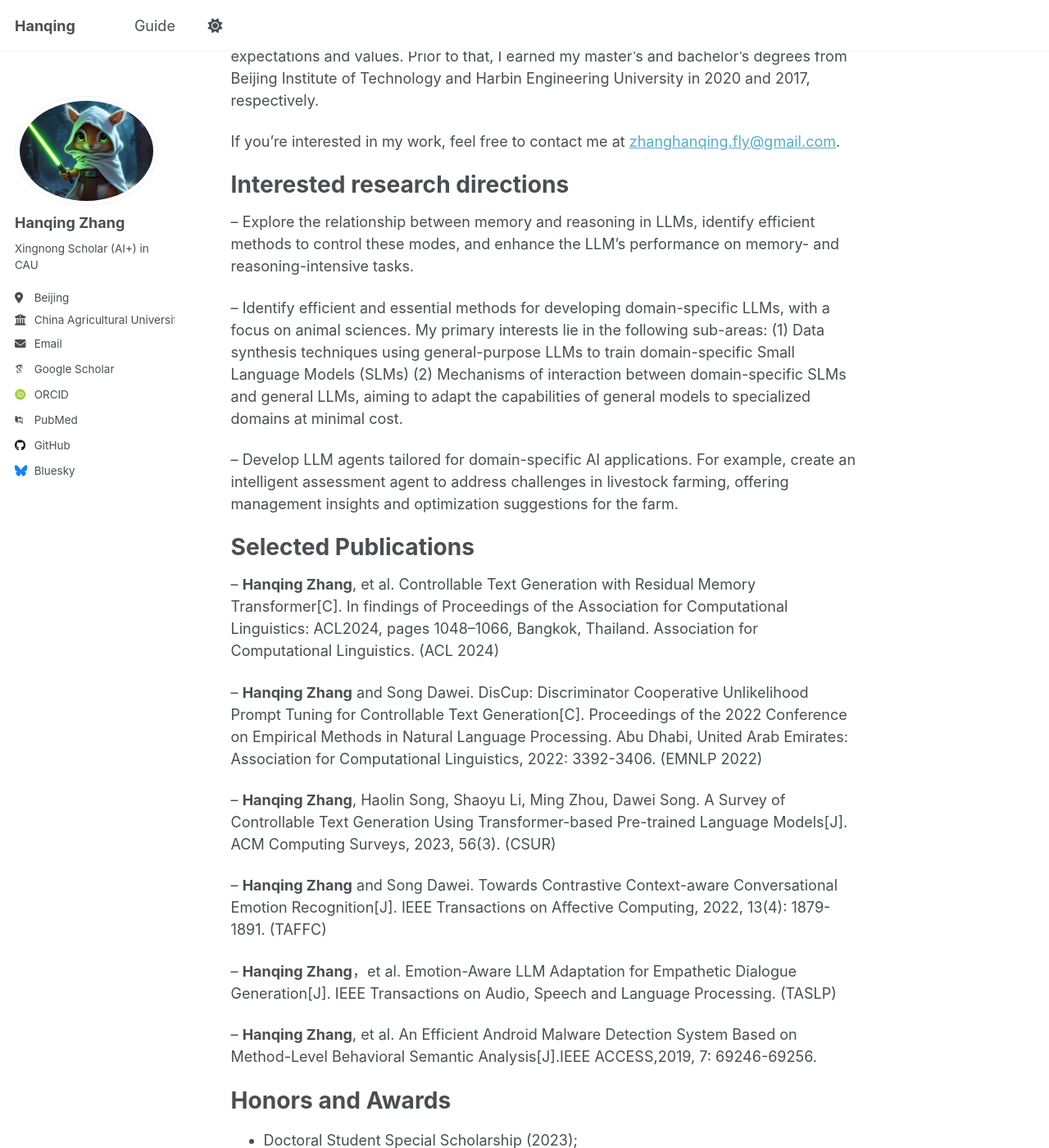
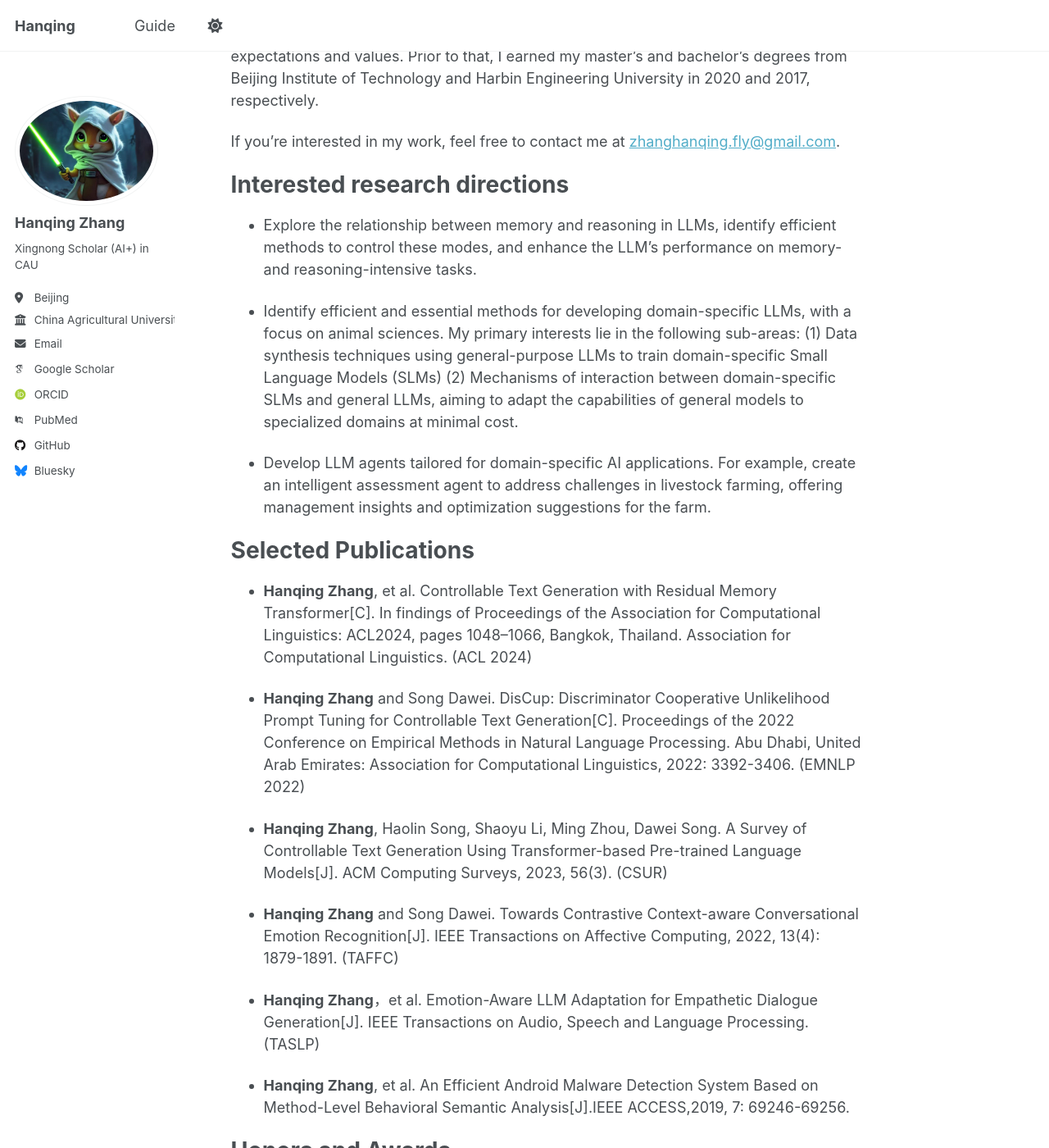
Before and after one commit to littlehacker26/hanqing.github.io, a Jekyll site: the page built from _pages/about.md, in a window 1280 px wide and 1400 px high, scrolled down 326 px. Shown: the whole window at 82% size. Built offline with Jekyll 4.4.1, drawn with Linux system fonts in a browser that asks for light colours; some web fonts are replaced; a script that is not in the unit is left out.

```diff
--- a/_pages/about.md
+++ b/_pages/about.md
@@ -17,27 +17,27 @@ If you're interested in my work, feel free to contact me at [zhanghanqing.fly@gm
 
 Interested research directions
 ======
- -- Explore the relationship between memory and reasoning in LLMs, identify efficient methods to control these modes, and enhance the LLM's performance on memory- and reasoning-intensive tasks.
+ - Explore the relationship between memory and reasoning in LLMs, identify efficient methods to control these modes, and enhance the LLM's performance on memory- and reasoning-intensive tasks.
 
- -- Identify efficient and essential methods for developing domain-specific LLMs, with a focus on animal sciences. My primary interests lie in the following sub-areas: (1) Data synthesis techniques using general-purpose LLMs to train domain-specific Small Language Models (SLMs)   (2) Mechanisms of interaction between domain-specific SLMs and general LLMs, aiming to adapt the capabilities of general models to specialized domains at minimal cost.
+ - Identify efficient and essential methods for developing domain-specific LLMs, with a focus on animal sciences. My primary interests lie in the following sub-areas: (1) Data synthesis techniques using general-purpose LLMs to train domain-specific Small Language Models (SLMs)   (2) Mechanisms of interaction between domain-specific SLMs and general LLMs, aiming to adapt the capabilities of general models to specialized domains at minimal cost.
 
-  -- Develop LLM agents tailored for domain-specific AI applications. For example, create an intelligent assessment agent to address challenges in livestock farming, offering management insights and optimization suggestions for the farm.
+  - Develop LLM agents tailored for domain-specific AI applications. For example, create an intelligent assessment agent to address challenges in livestock farming, offering management insights and optimization suggestions for the farm.
 
 
 
 Selected Publications
 ======
--- **Hanqing Zhang**, et al. Controllable Text Generation with Residual Memory Transformer[C].  In findings of Proceedings of the Association for Computational Linguistics: ACL2024, pages 1048–1066, Bangkok, Thailand. Association for Computational Linguistics. (ACL 2024)
+- **Hanqing Zhang**, et al. Controllable Text Generation with Residual Memory Transformer[C].  In findings of Proceedings of the Association for Computational Linguistics: ACL2024, pages 1048–1066, Bangkok, Thailand. Association for Computational Linguistics. (ACL 2024)
 
--- **Hanqing Zhang** and Song Dawei. DisCup: Discriminator Cooperative Unlikelihood Prompt Tuning for Controllable Text Generation[C]. Proceedings of the 2022 Conference on Empirical Methods in Natural Language Processing. Abu Dhabi, United Arab Emirates: Association for Computational Linguistics, 2022: 3392-3406. (EMNLP 2022)
+- **Hanqing Zhang** and Song Dawei. DisCup: Discriminator Cooperative Unlikelihood Prompt Tuning for Controllable Text Generation[C]. Proceedings of the 2022 Conference on Empirical Methods in Natural Language Processing. Abu Dhabi, United Arab Emirates: Association for Computational Linguistics, 2022: 3392-3406. (EMNLP 2022)
 
--- **Hanqing Zhang**, Haolin Song, Shaoyu Li, Ming Zhou, Dawei Song. A Survey of Controllable Text Generation Using Transformer-based Pre-trained Language Models[J]. ACM Computing Surveys, 2023, 56(3). (CSUR)
+- **Hanqing Zhang**, Haolin Song, Shaoyu Li, Ming Zhou, Dawei Song. A Survey of Controllable Text Generation Using Transformer-based Pre-trained Language Models[J]. ACM Computing Surveys, 2023, 56(3). (CSUR)
 
--- **Hanqing Zhang** and Song Dawei. Towards Contrastive Context-aware Conversational Emotion Recognition[J]. IEEE Transactions on Affective Computing, 2022, 13(4): 1879-1891. (TAFFC)
+- **Hanqing Zhang** and Song Dawei. Towards Contrastive Context-aware Conversational Emotion Recognition[J]. IEEE Transactions on Affective Computing, 2022, 13(4): 1879-1891. (TAFFC)
 
--- **Hanqing Zhang**，et al. Emotion-Aware LLM Adaptation for Empathetic Dialogue Generation[J]. IEEE Transactions on Audio, Speech and Language Processing. (TASLP)
+- **Hanqing Zhang**，et al. Emotion-Aware LLM Adaptation for Empathetic Dialogue Generation[J]. IEEE Transactions on Audio, Speech and Language Processing. (TASLP)
 
--- **Hanqing Zhang**, et al. An Efficient Android Malware Detection System Based on Method-Level Behavioral Semantic Analysis[J].IEEE ACCESS,2019, 7: 69246-69256.
+- **Hanqing Zhang**, et al. An Efficient Android Malware Detection System Based on Method-Level Behavioral Semantic Analysis[J].IEEE ACCESS,2019, 7: 69246-69256.
 
 Honors and Awards
 ======
```
